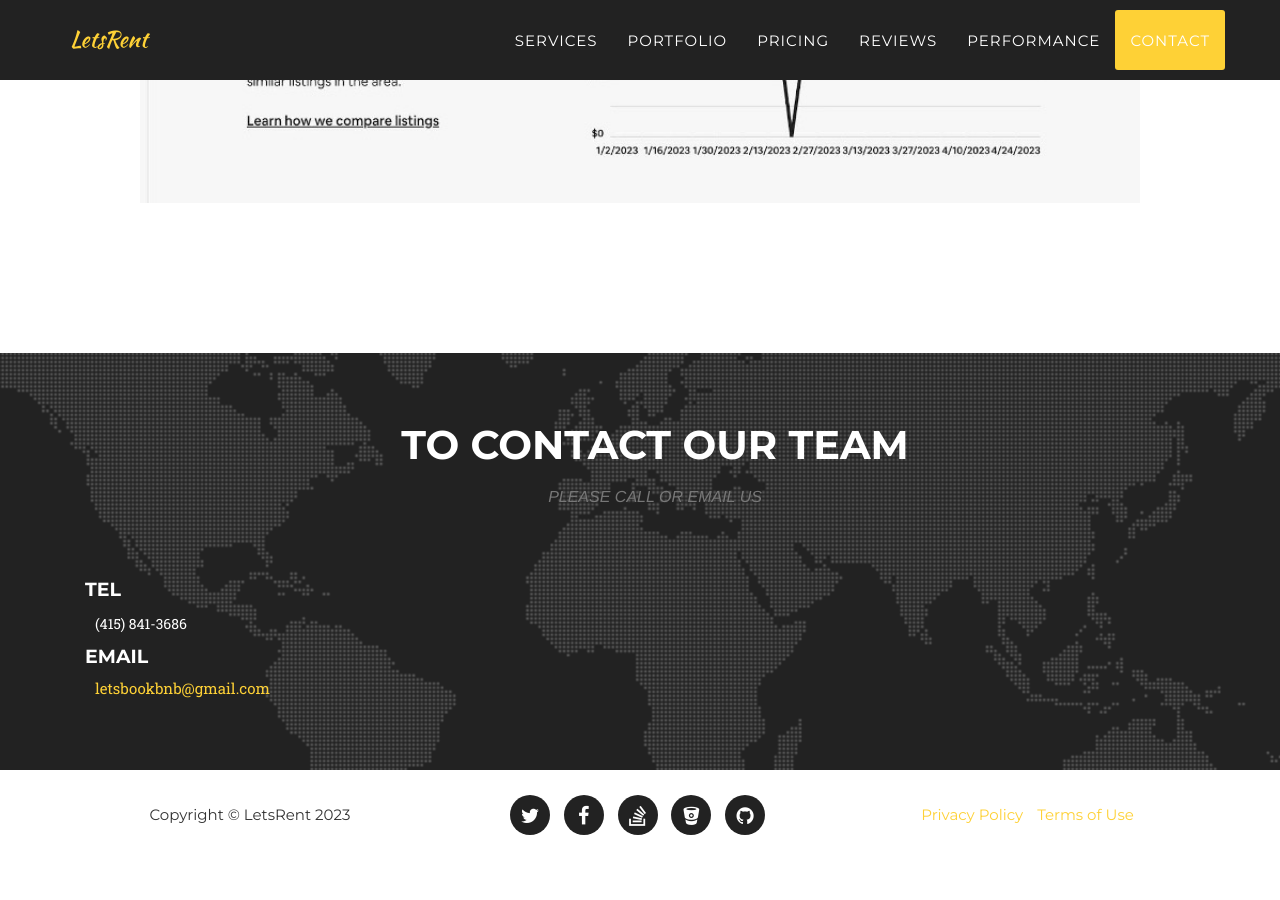
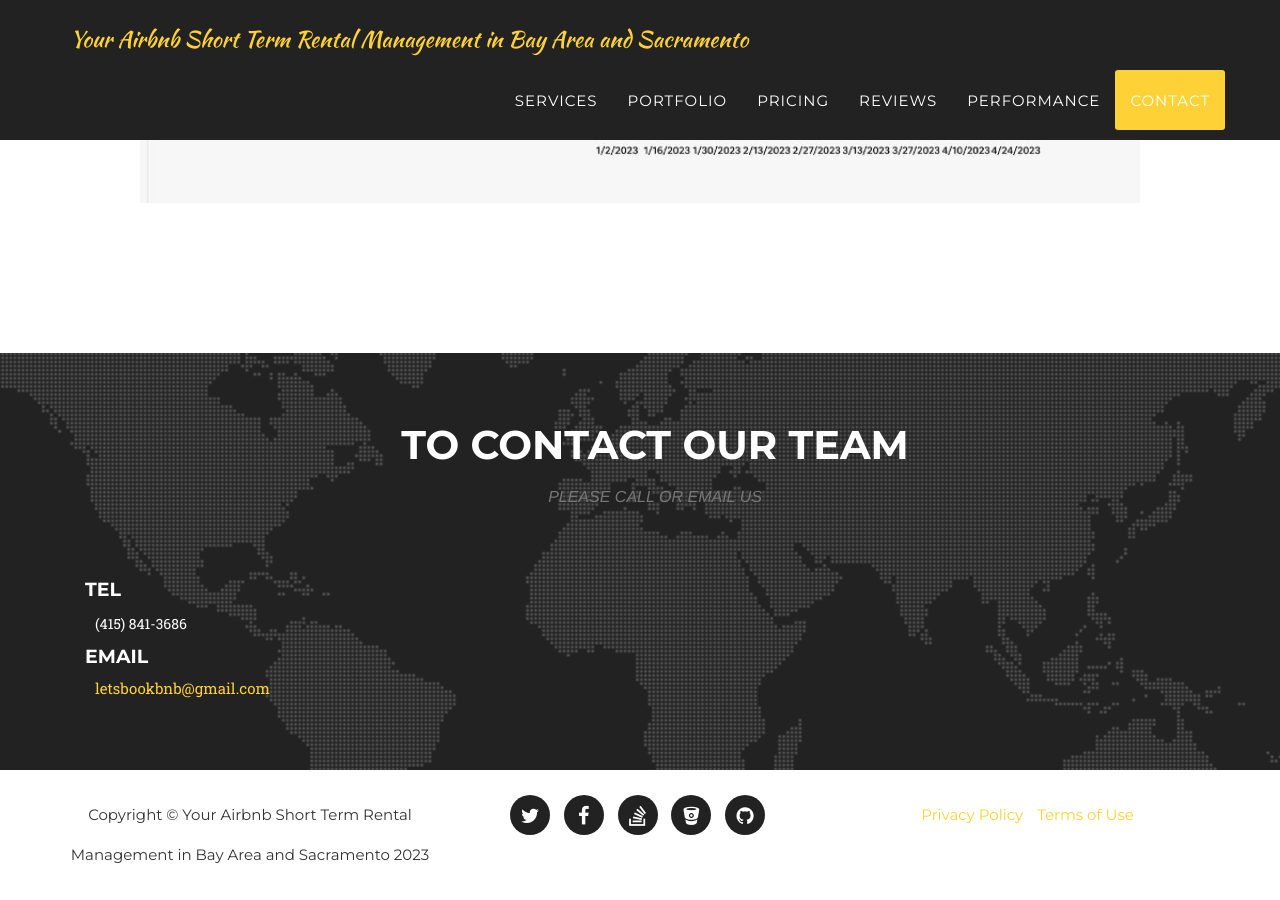
Before and after one commit to LetsRent8/letsWebsite, a Jekyll site: the page built from index.html, in a window 1280 px wide and 900 px high, scrolled down 8620 px. Built offline with Jekyll 4.4.1, drawn with Linux system fonts in a browser that asks for light colours; some web fonts are replaced; before the commit the page ends 9480 px from its top, so only the background shows below that.

Commit message:
Changed title and description

```diff
--- a/_config.yml
+++ b/_config.yml
@@ -2,9 +2,9 @@ url: https://y7kim.github.io
 baseurl:
 
 # Site settings
-title: LetsRent
+title: Your Airbnb Short Term Rental Management in Bay Area and Sacramento
 email: your-email@domain.com
-description: "Write an awesome description for your new site here. You can edit this line in _config.yml. It will appear in your document head meta (for Google search results) and in your feed.xml site description."
+description: "Professional Airbnb Short Term Rental Management Services in the Bay Area and Sacramento. Maximize your rental income with our expert management solutions."
 
 
 # Team names, titles and social links
```
Also changed, not shown: 9 other files.
